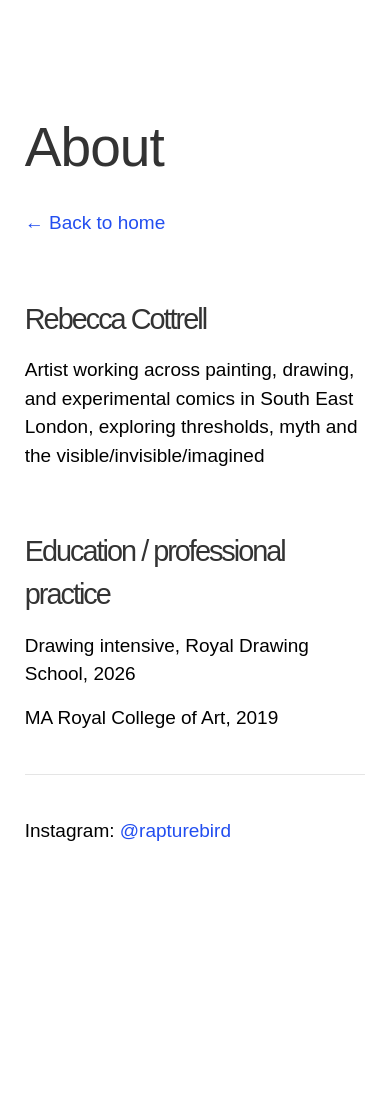
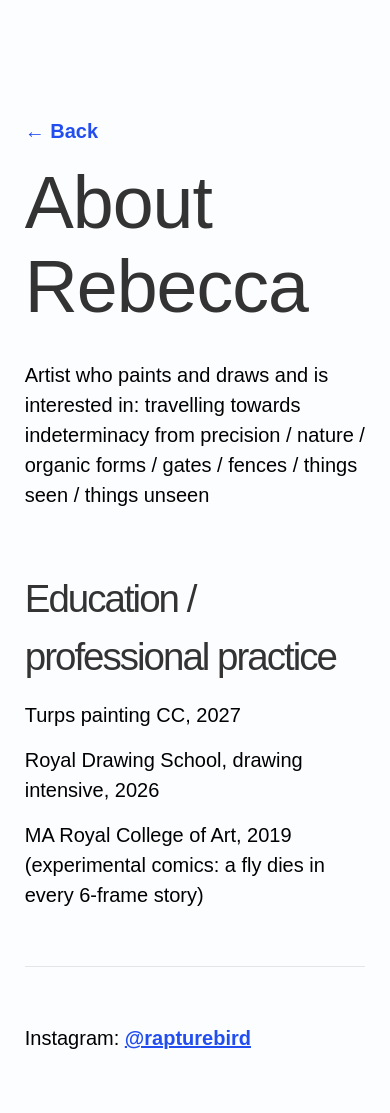
Before and after one commit to rivalee/rivalee.github.io, a Jekyll site: the page built from about.md, in a window 390 px wide. Built offline with Jekyll 4.4.1, drawn with Linux system fonts in a browser that asks for light colours; some web fonts are replaced; before the commit the page ends 906 px from its top, so only the background shows below that.

Commit message:
Update website

```diff
--- a/_layouts/page.html
+++ b/_layouts/page.html
@@ -4,6 +4,9 @@ layout: default
 <article class="post">
 
   <header class="post-header">
+    {% if page.show_home_link_top %}
+      <p><a class="back-link" href="/">&larr; Back</a></p>
+    {% endif %}
     <h1 class="post-title">{{ page.title | escape }}</h1>
   </header>
 
--- a/_sass/minima/_base.scss
+++ b/_sass/minima/_base.scss
@@ -120,7 +120,8 @@ h3 {
  */
 a {
   color: #224ef0;
-  text-decoration: none;
+  font-weight: 700;
+  text-decoration: underline;
 
 
   &:visited {
@@ -139,6 +140,12 @@ a {
       text-decoration: underline;
     }
   }
+}
+
+a.back-link,
+a.back-link:hover,
+a.back-link:visited {
+  text-decoration: none;
 }
 
 
--- a/_sass/minima/custom-styles.scss
+++ b/_sass/minima/custom-styles.scss
@@ -1,7 +1,7 @@
 
 html, body {
   text-align: left;
-  background: #fff !important;
+  background: #fbfdff !important;
 }
 
 hr {
@@ -10,8 +10,21 @@ hr {
   margin: 2rem 0;
 }
 
+.home section.work {
+  margin-top: 3rem;
+}
+
+.home section.work h2 {
+  margin-bottom: 1rem;
+}
+
+.image img {
+  max-width: 100%;
+  height: auto;
+}
+
 p {
-  font-size: 19px;
+  font-size: 24px;
 }
 
 h1 {
@@ -140,6 +153,28 @@ h3 {
 @media screen and (max-width: 575px) {
   body {
     color: black;
+    font-size: 20px;
+  }
+
+  p {
+    font-size: 20px;
+  }
+
+  h1 {
+    font-size: 2.8rem;
+  }
+
+  h2 {
+    font-size: 1.8rem;
+  }
+
+  h3 {
+    font-size: 1.3rem;
+  }
+
+  .text,
+  .text-2 {
+    font-size: 100%;
   }
 
   .text {
@@ -177,6 +212,10 @@ h3 {
     font-size: 1.2rem;
   }
 
+  .post-list h3 {
+    font-size: 2rem !important;
+  }
+
   // Mobile styling for the new intro
   .intro h1 {
     font-size: 2.2rem;
--- a/_sass/minima/custom-variables.scss
+++ b/_sass/minima/custom-variables.scss
@@ -2,3 +2,4 @@
 
 //
 $base-font-family: 'Thasadith', sans-serif;//
+$base-font-size: 28px;
--- a/about.md
+++ b/about.md
@@ -1,20 +1,19 @@
 ---
 layout: page
-title: About
+title: About Rebecca
 permalink: /about/
+show_home_link_top: true
 ---
 
 <div class="text">
-<p><a href="/">← Back to home</a></p>
-
-<h3>Rebecca Cottrell</h3>
 <p>
-Artist working across painting, drawing, and experimental comics in South East London, exploring thresholds, myth and the visible/invisible/imagined
+Artist who paints and draws and is interested in: travelling towards indeterminacy from precision / nature / organic forms / gates / fences / things seen / things unseen
 </p>
 
 <h3>Education / professional practice</h3>
-<p>Drawing intensive, Royal Drawing School, 2026</p>
-<p>MA Royal College of Art, 2019<p>
+<p>Turps painting CC, 2027</p>
+<p>Royal Drawing School, drawing intensive, 2026</p>
+<p>MA Royal College of Art, 2019 (experimental comics: a fly dies in every 6-frame story)<p>
 
 
 <hr>
```
Also changed, not shown: index.html (+10 -14 lines), assets/images/paintings/filter/2025_normal_garden_path_2-cottrell.jpg (renamed from assets/images/paintings/2025_normal_garden_path_2-cottrell.jpg), screenshot.png (deleted), 4 other files.
